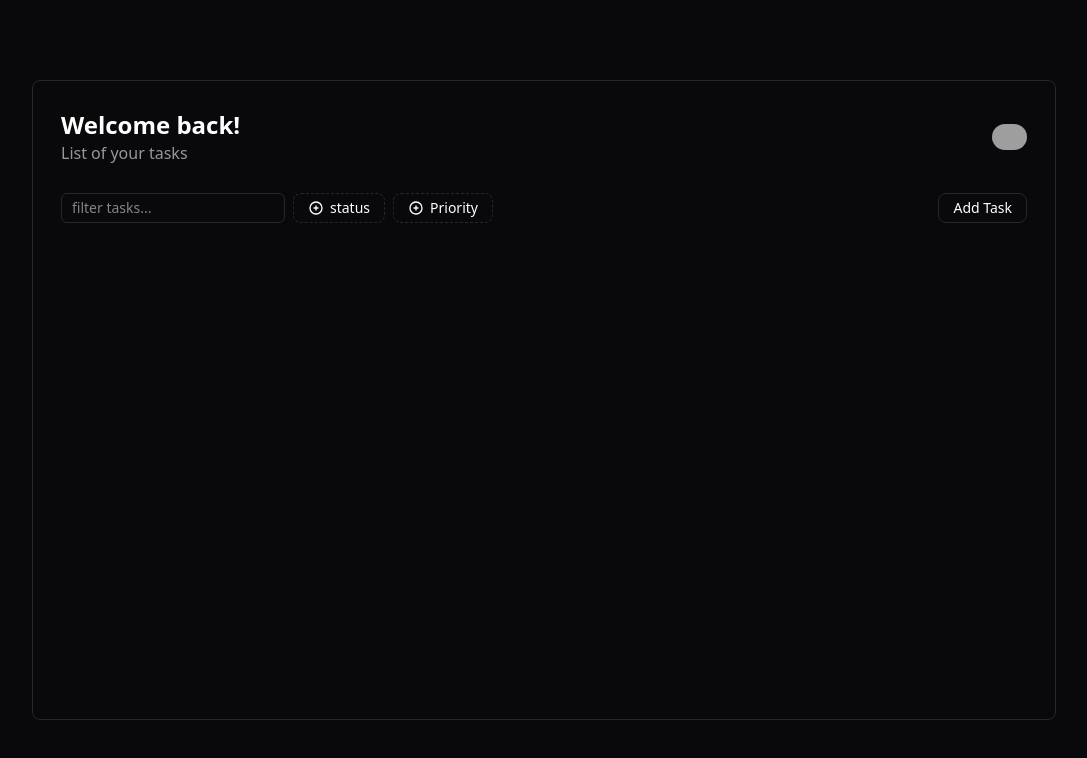
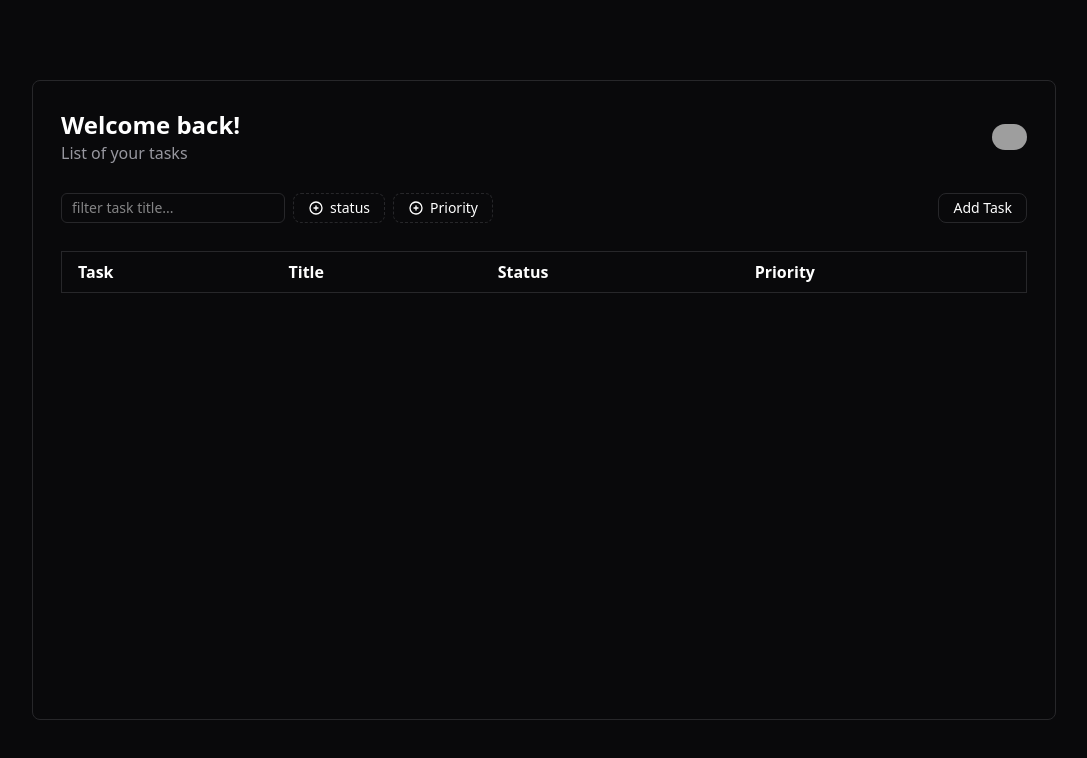
Before and after one commit to 2201monesh/tasky, a React (Vite) app: page / in a window 1280 px wide. Shown: the top 758 px of the page, without its empty margins (96-1183 px from the left). Built offline with nearby package versions, Linux system fonts and the light colour scheme; grey boxes are pictures that could not be loaded.

Commit message:
Filter functionality and table structure for tasks

```diff
--- a/src/components/ActionTab.jsx
+++ b/src/components/ActionTab.jsx
@@ -1,16 +1,21 @@
-import React, { useEffect, useState } from "react";
+import React, { useContext, useEffect, useState } from "react";
 import StatusTab from "./StatusTab";
 import PriorityTab from "./PriorityTab";
 import AddTask from "./AddTask";
+import { GlobalContext } from "../context/GlobalState";
 
 function ActionTab() {
+  const { filterText, setFilterText } = useContext(GlobalContext);
+
   return (
     <div className="flex items-center justify-between p-7">
       <div className="flex">
         <input
+          value={filterText}
+          onChange={(e) => setFilterText(e.target.value)}
           type="text"
           className="text-white px-2.5 py-1 mr-2 text-sm rounded-md border border-[#27272A]"
-          placeholder="filter tasks..."
+          placeholder="filter task title..."
         />
         <StatusTab />
         <PriorityTab />
--- a/src/components/TaskTable.jsx
+++ b/src/components/TaskTable.jsx
@@ -2,12 +2,38 @@ import React, { useContext } from "react";
 import { GlobalContext } from "../context/GlobalState";
 
 function TaskTable() {
-  const { tasks, setTasks } = useContext(GlobalContext);
+  const { tasks, filterText } = useContext(GlobalContext);
+
+  const filteredTasks = tasks.filter((task) =>
+    task.title.toLowerCase().includes(filterText.toLowerCase())
+  );
+
   return (
-    <div className="flex items-center p-7">
-      {tasks.map((e, index) => (
-        <p key={index}>{e.title}</p>
-      ))}
+    <div className="px-7 pb-7 overflow-x-auto">
+      <table className="min-w-full border border-[#27272A] text-left">
+        <thead className="hover:bg-[#27272A]">
+          <tr>
+            <th className="px-4 py-2 border-b border-[#27272A]">Task</th>
+            <th className="px-4 py-2 border-b border-[#27272A]">Title</th>
+            <th className="px-4 py-2 border-b border-[#27272A]">Status</th>
+            <th className="px-4 py-2 border-b border-[#27272A]">Priority</th>
+          </tr>
+        </thead>
+        <tbody>
+          {filteredTasks.map((e, index) => (
+            <tr key={index} className="cursor-pointer hover:bg-[#27272A]">
+              <td className="px-4 py-2 border-b border-[#27272A]">{e.task}</td>
+              <td className="px-4 py-2 border-b border-[#27272A]">{e.title}</td>
+              <td className="px-4 py-2 border-b border-[#27272A]">
+                {e.status}
+              </td>
+              <td className="px-4 py-2 border-b border-[#27272A]">
+                {e.priority}
+              </td>
+            </tr>
+          ))}
+        </tbody>
+      </table>
     </div>
   );
 }
--- a/src/context/GlobalState.jsx
+++ b/src/context/GlobalState.jsx
@@ -4,10 +4,13 @@ export const GlobalContext = createContext();
 
 export const GlobalProvider = ({ children }) => {
   const [tasks, setTasks] = useState([]);
+  const [filterText, setFilterText] = useState("");
 
   const value = {
     tasks,
     setTasks,
+    filterText,
+    setFilterText,
   };
 
   return (
```
